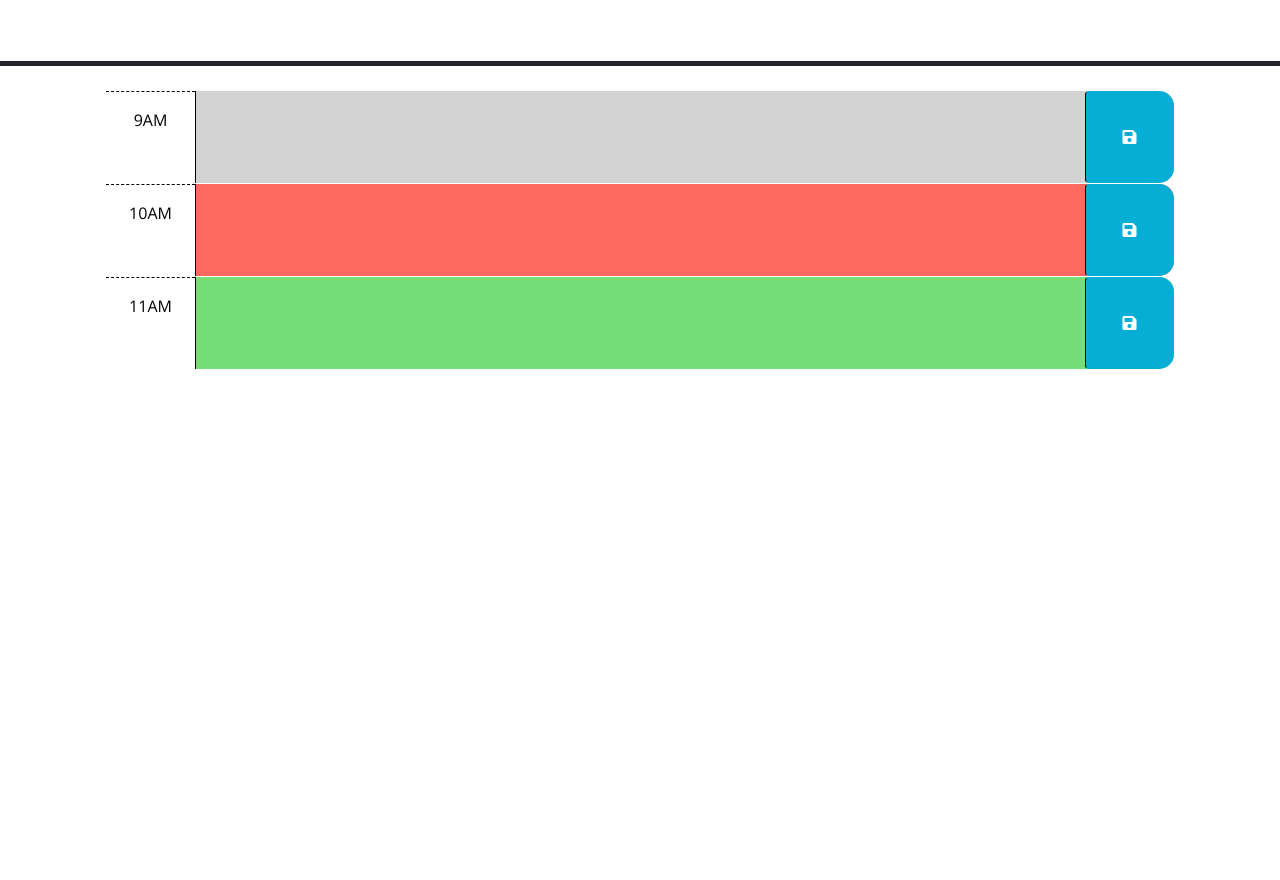
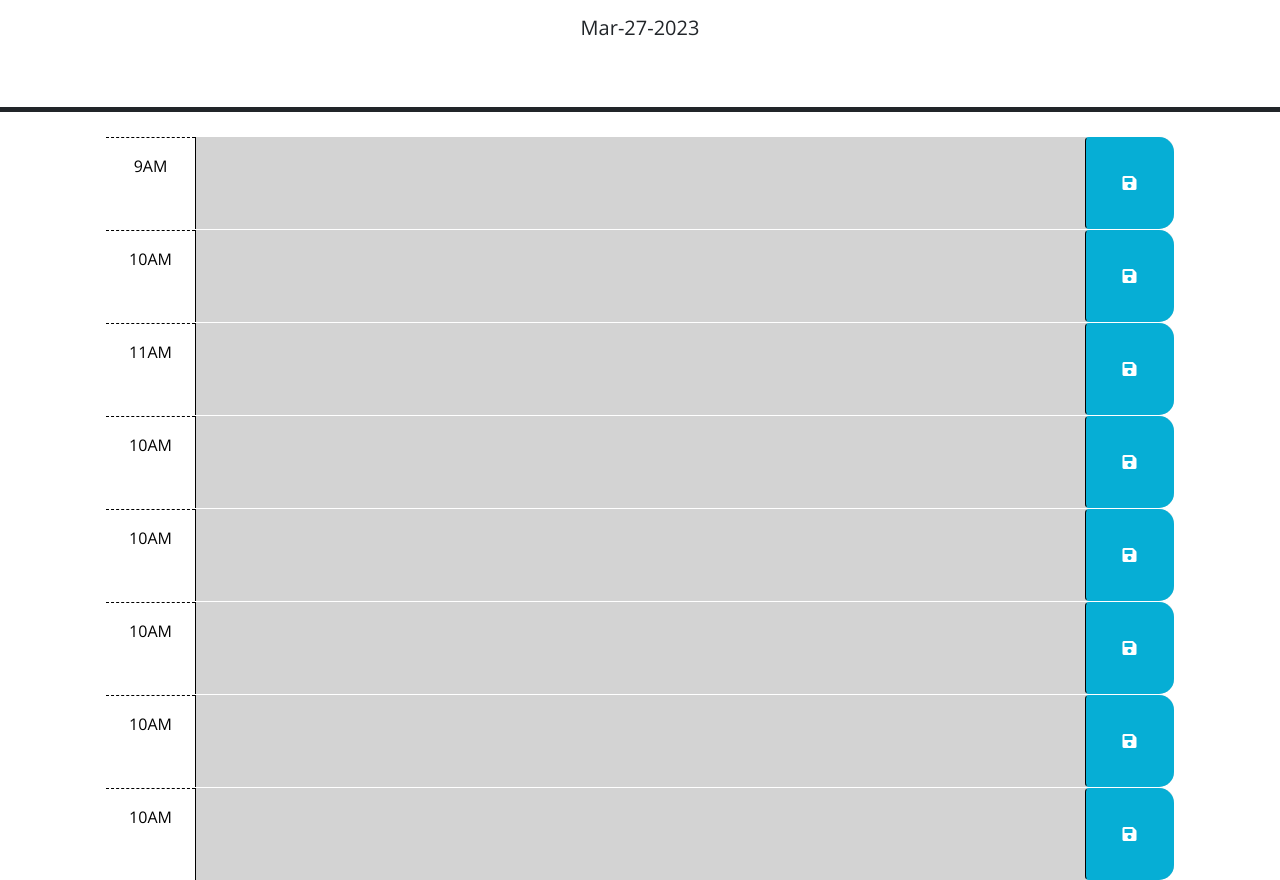
Before and after one commit to derique96/daily-planner, a plain HTML site: page index.html in a window 1280 px wide. Shown: the part 166-1046 px from the top of the page. Before the commit the page ends 800 px from the top, so only its background shows below. Drawn offline with nearby package versions, Linux system fonts and the light colour scheme.

Commit message:
color coding

```diff
--- a/index.html
+++ b/index.html
@@ -40,7 +40,7 @@
         -->
 
       <!-- Example of a past time block. The "past" class adds a gray background color. -->
-      <div id="hour-9" class="row time-block past">
+      <div id="9" class="row time-block past">
         <div class="col-2 col-md-1 hour text-center py-3">9AM</div>
         <textarea class="col-8 col-md-10 description" rows="3"> </textarea>
         <button class="btn saveBtn col-2 col-md-1" aria-label="save">
@@ -49,7 +49,7 @@
       </div>
 
       <!-- Example of a a present time block. The "present" class adds a red background color. -->
-      <div id="hour-10" class="row time-block present">
+      <div id="10" class="row time-block">
         <div class="col-2 col-md-1 hour text-center py-3">10AM</div>
         <textarea class="col-8 col-md-10 description" rows="3"> </textarea>
         <button class="btn saveBtn col-2 col-md-1" aria-label="save">
@@ -58,8 +58,43 @@
       </div>
 
       <!-- Example of a future time block. The "future" class adds a green background color. -->
-      <div id="hour-11" class="row time-block future">
+      <div id="11" class="row time-block">
         <div class="col-2 col-md-1 hour text-center py-3">11AM</div>
+        <textarea class="col-8 col-md-10 description" rows="3"> </textarea>
+        <button class="btn saveBtn col-2 col-md-1" aria-label="save">
+          <i class="fas fa-save" aria-hidden="true"></i>
+        </button>
+      </div>
+      <div id="12" class="row time-block">
+        <div class="col-2 col-md-1 hour text-center py-3">10AM</div>
+        <textarea class="col-8 col-md-10 description" rows="3"> </textarea>
+        <button class="btn saveBtn col-2 col-md-1" aria-label="save">
+          <i class="fas fa-save" aria-hidden="true"></i>
+        </button>
+      </div>
+      <div id="13" class="row time-block">
+        <div class="col-2 col-md-1 hour text-center py-3">10AM</div>
+        <textarea class="col-8 col-md-10 description" rows="3"> </textarea>
+        <button class="btn saveBtn col-2 col-md-1" aria-label="save">
+          <i class="fas fa-save" aria-hidden="true"></i>
+        </button>
+      </div>
+      <div id="14" class="row time-block ">
+        <div class="col-2 col-md-1 hour text-center py-3">10AM</div>
+        <textarea class="col-8 col-md-10 description" rows="3"> </textarea>
+        <button class="btn saveBtn col-2 col-md-1" aria-label="save">
+          <i class="fas fa-save" aria-hidden="true"></i>
+        </button>
+      </div>
+      <div id="15" class="row time-block">
+        <div class="col-2 col-md-1 hour text-center py-3">10AM</div>
+        <textarea class="col-8 col-md-10 description" rows="3"> </textarea>
+        <button class="btn saveBtn col-2 col-md-1" aria-label="save">
+          <i class="fas fa-save" aria-hidden="true"></i>
+        </button>
+      </div>
+      <div id="16" class="row time-block ">
+        <div class="col-2 col-md-1 hour text-center py-3">10AM</div>
         <textarea class="col-8 col-md-10 description" rows="3"> </textarea>
         <button class="btn saveBtn col-2 col-md-1" aria-label="save">
           <i class="fas fa-save" aria-hidden="true"></i>
--- a/script.js
+++ b/script.js
@@ -5,16 +5,21 @@ var saveInput = $("container");
 var TODO = $("description");
 var currentDay = dayjs();
 
-$(function plannerForm (event) {
-  event.preventDefault();
+$(document).ready(function () {
   $(".saveBtn").on("click", function () {
-    var inputText = $("textarea [hour-9]").val();
-    $(this).localStorage.getItem("description");
+    var inputText = $(this).siblings(".description").val();
     console.log(inputText);
-
-    localStorage.setItem("description", inputText);
-
+    var divNumber = $(this).parent().attr("id");
+    localStorage.setItem(divNumber, inputText);
   });
+  $("#9 .description").val(localStorage.getItem("9"));
+  $("#10 .description").val(localStorage.getItem("10"));
+  $("#11 .description").val(localStorage.getItem("11"));
+  $("#12 .description").val(localStorage.getItem("12"));
+  $("#13 .description").val(localStorage.getItem("13"));
+  $("#14 .description").val(localStorage.getItem("14"));
+  $("#15 .description").val(localStorage.getItem("15"));
+  $("#16 .description").val(localStorage.getItem("16"));
   $("#currentDay").text(currentDay.format("MMM-DD-YYYY"));
   // TODO: Add a listener for click events on the save button. This code should
   // use the id in the containing time-block as a key to save the user input in
@@ -29,10 +34,27 @@ $(function plannerForm (event) {
   // past, present, and future classes? How can Day.js be used to get the
   // current hour in 24-hour time?
   //
+
+  function colors() {
+    var currentHour = dayjs().hour();
+    console.log(currentHour);
+    $(".time-block").each(function () {
+      var divTime = $(this).attr("id");
+      if (currentHour == divTime) {
+        $(this).addClass("present");
+      } else if (divTime < currentHour) {
+        $(this).addClass("past");
+      } else if (divTime > currentHour) {
+        $(this).addClass("future");
+      }
+    });
+  }
+  colors();
+
   // TODO: Add code to get any user input that was saved in localStorage and set
   // the values of the corresponding textarea elements. HINT: How can the id
   // attribute of each time-block be used to do this?
   //
   // TODO: Add code to display the current date in the header of the page.
 });
-container.on("submit", plannerForm);
+// container.on("submit", plannerForm);
```
Also changed, not shown: daily-planner-screenshot.png (added), 1 other file.
